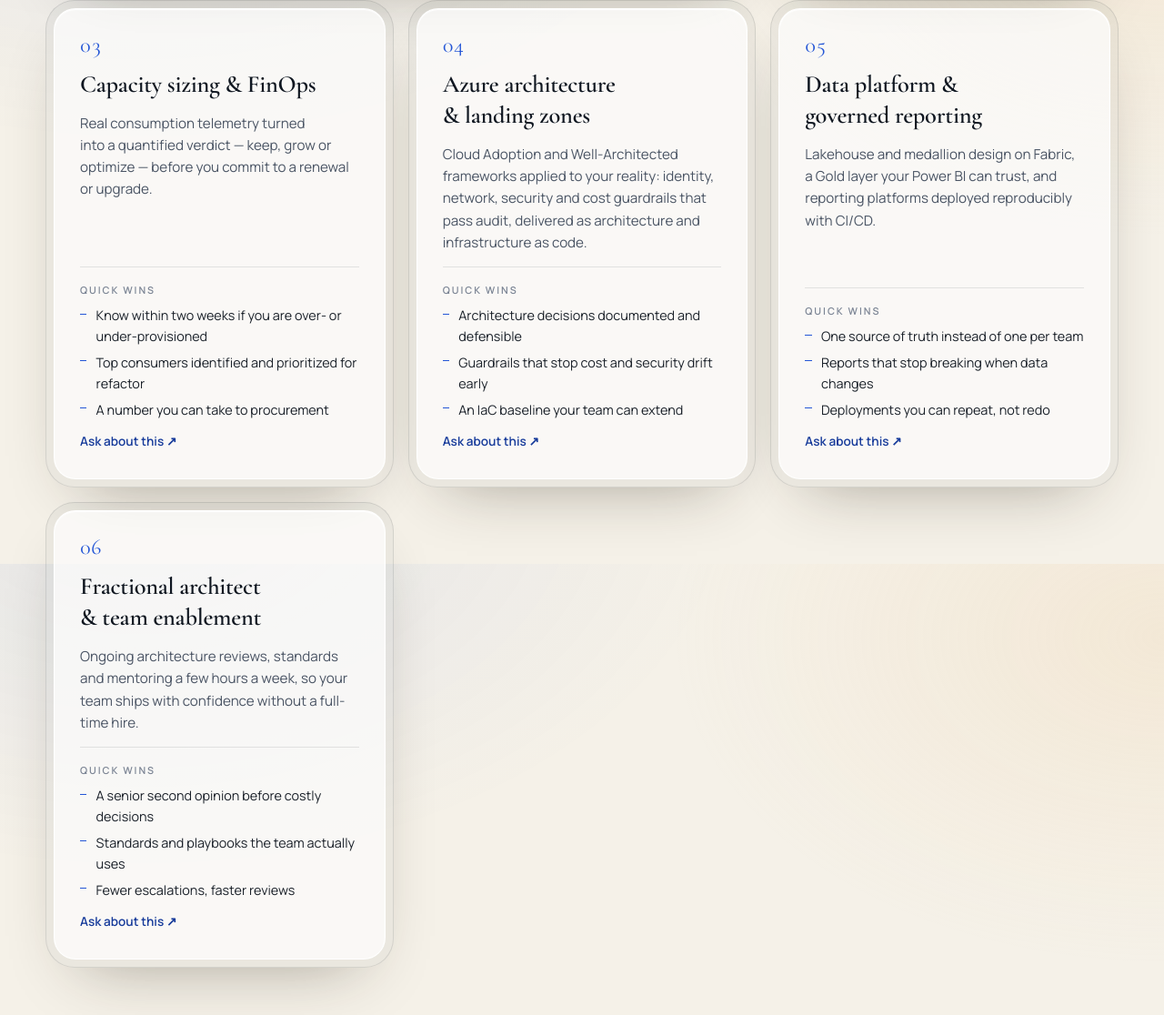
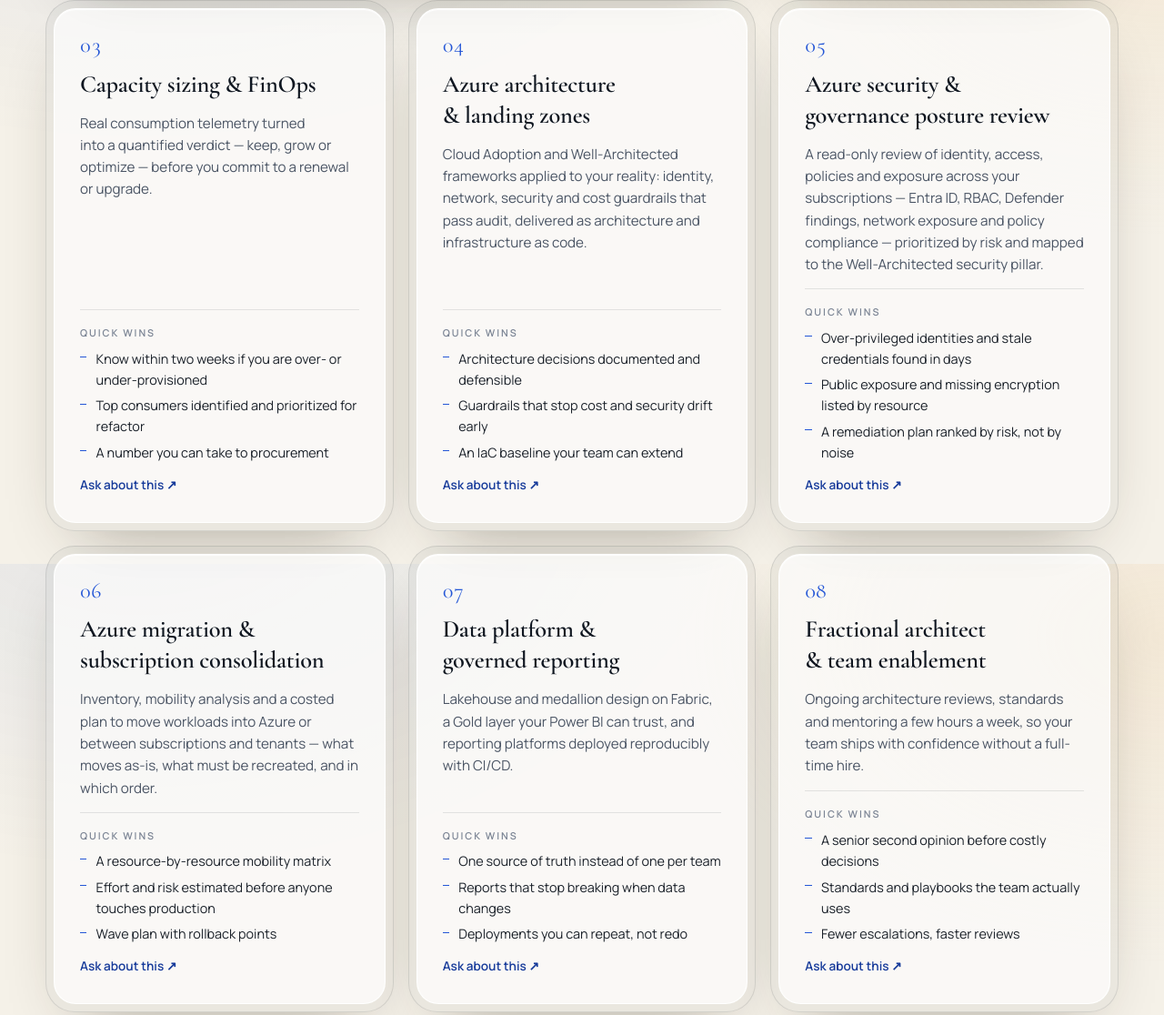
Before and after one commit to Rodriqe/portfolio, a plain HTML site: page docs/index.html in a window 1280 px wide. Shown: the part 1780-2896 px from the top of the page at 91% size. Drawn offline with Linux system fonts and the light colour scheme.

Commit message:
Servicios: +2 Azure (seguridad y gobierno; migración y consolidación de suscripciones), renumerados 01–08

```diff
--- a/docs/assets/js/config.js
+++ b/docs/assets/js/config.js
@@ -43,7 +43,7 @@
 
         "services.eyebrow": { en: "Services", es: "Servicios" },
         "services.title": { en: "What I can do for your platform.", es: "Qué puedo hacer por tu plataforma." },
-        "services.subtitle": { en: "Six ways I usually help. Each starts read-only, is scoped in writing and ends with something your team can act on the same week.", es: "Seis formas en que suelo ayudar. Cada una empieza en solo lectura, se acota por escrito y termina con algo que tu equipo puede aplicar la misma semana." },
+        "services.subtitle": { en: "Eight ways I usually help. Each starts read-only, is scoped in writing and ends with something your team can act on the same week.", es: "Ocho formas en que suelo ayudar. Cada una empieza en solo lectura, se acota por escrito y termina con algo que tu equipo puede aplicar la misma semana." },
         "services.cta": { en: "Ask about this", es: "Consultar por esto" },
 
         "approach.eyebrow": { en: "How I work", es: "Cómo trabajo" },
@@ -134,6 +134,26 @@
         },
         {
             num: "05",
+            title: { en: "Azure security & governance posture review", es: "Revisión de postura de seguridad y gobierno en Azure" },
+            description: { en: "A read-only review of identity, access, policies and exposure across your subscriptions — Entra ID, RBAC, Defender findings, network exposure and policy compliance — prioritized by risk and mapped to the Well-Architected security pillar.", es: "Una revisión de solo lectura de identidad, accesos, políticas y exposición en tus suscripciones — Entra ID, RBAC, hallazgos de Defender, exposición de red y cumplimiento de políticas — priorizada por riesgo y mapeada al pilar de seguridad de Well-Architected." },
+            quickwins: [
+                { en: "Over-privileged identities and stale credentials found in days", es: "Identidades sobre-privilegiadas y credenciales vencidas detectadas en días" },
+                { en: "Public exposure and missing encryption listed by resource", es: "Exposición pública y cifrado faltante listados por recurso" },
+                { en: "A remediation plan ranked by risk, not by noise", es: "Un plan de remediación ordenado por riesgo, no por ruido" }
+            ]
+        },
+        {
+            num: "06",
+            title: { en: "Azure migration & subscription consolidation", es: "Migración y consolidación de suscripciones Azure" },
+            description: { en: "Inventory, mobility analysis and a costed plan to move workloads into Azure or between subscriptions and tenants — what moves as-is, what must be recreated, and in which order.", es: "Inventario, análisis de movilidad y plan costeado para mover cargas a Azure o entre suscripciones y tenants — qué se mueve tal cual, qué debe recrearse y en qué orden." },
+            quickwins: [
+                { en: "A resource-by-resource mobility matrix", es: "Una matriz de movilidad recurso por recurso" },
+                { en: "Effort and risk estimated before anyone touches production", es: "Esfuerzo y riesgo estimados antes de tocar producción" },
+                { en: "Wave plan with rollback points", es: "Plan por olas con puntos de retorno" }
+            ]
+        },
+        {
+            num: "07",
             title: { en: "Data platform & governed reporting", es: "Plataforma de datos y reportería gobernada" },
             description: { en: "Lakehouse and medallion design on Fabric, a Gold layer your Power BI can trust, and reporting platforms deployed reproducibly with CI/CD.", es: "Diseño lakehouse y medallón en Fabric, una capa Gold en la que tu Power BI confía y plataformas de reportería desplegadas de forma reproducible con CI/CD." },
             quickwins: [
@@ -143,7 +163,7 @@
             ]
         },
         {
-            num: "06",
+            num: "08",
             title: { en: "Fractional architect & team enablement", es: "Arquitecto fraccional y habilitación de equipos" },
             description: { en: "Ongoing architecture reviews, standards and mentoring a few hours a week, so your team ships with confidence without a full-time hire.", es: "Revisiones de arquitectura, estándares y mentoría continuas unas horas a la semana, para que tu equipo entregue con confianza sin una contratación full-time." },
             quickwins: [
--- a/docs/index.html
+++ b/docs/index.html
@@ -136,7 +136,7 @@
                 <header class="section-head" data-reveal>
                     <p class="eyebrow" data-i18n="services.eyebrow">Services</p>
                     <h2 data-i18n="services.title">What I can do for your platform.</h2>
-                    <p class="section-sub" data-i18n="services.subtitle">Six ways I usually help. Each starts read-only, is scoped in writing and ends with something your team can act on the same week.</p>
+                    <p class="section-sub" data-i18n="services.subtitle">Eight ways I usually help. Each starts read-only, is scoped in writing and ends with something your team can act on the same week.</p>
                 </header>
                 <div class="services-grid" id="servicesGrid"></div>
             </div>
```
